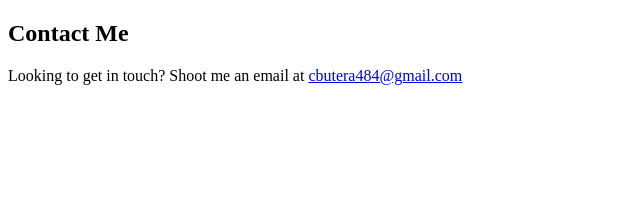
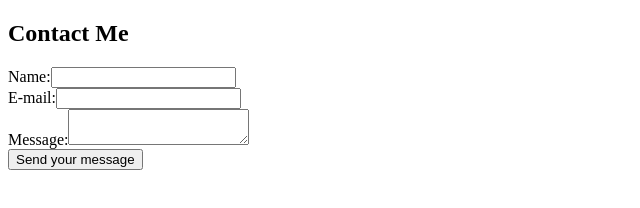
Before and after one commit to cbutera484/scienceroadshows, a Gatsby site: page /contact in a window 1280 px wide. Shown: the whole page, without its empty margins (0-640 px from the left). Built offline with nearby package versions, Linux system fonts and the light colour scheme; Gatsby itself is replaced by a stand-in of ours.

Commit message:
contact form bare bones

```diff
--- /dev/null
+++ b/src/components/contact-form.js
@@ -0,0 +1,27 @@
+import React from "react";
+
+class ContactForm extends React.Component {
+	render () {
+		return (
+			<form name="contact" method="POST" netlify>
+				<div>
+					<label htmlFor="name">Name:</label>
+					<input type="text" id="name" name="user_name" />
+				</div>
+				<div>
+					<label htmlFor="mail">E-mail:</label>
+					<input type="email" id="mail" name="user_mail" />
+				</div>
+				<div>
+					<label htmlFor="msg">Message:</label>
+					<textarea id="msg" name="user_message" />
+				</div>
+				<div className="button">
+					<button type="submit">Send your message</button>
+				</div>
+			</form>
+		);
+	}
+}
+
+export default ContactForm;
--- a/src/pages/contact.js
+++ b/src/pages/contact.js
@@ -1,11 +1,10 @@
 import React from "react";
+import ContactForm from "../components/contact-form";
+
 const ContactPage = () =>
 	<div>
 		<h2>Contact Me</h2>
-		<p>
-      Looking to get in touch? Shoot me an email at{` `}
-			<a href="cbutera484@gmail.com">cbutera484@gmail.com</a>
-		</p>
+		<ContactForm />
 	</div>
 
 ;
```
